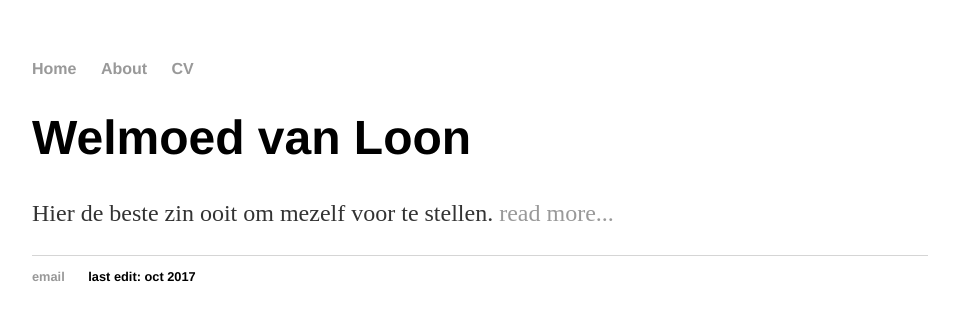
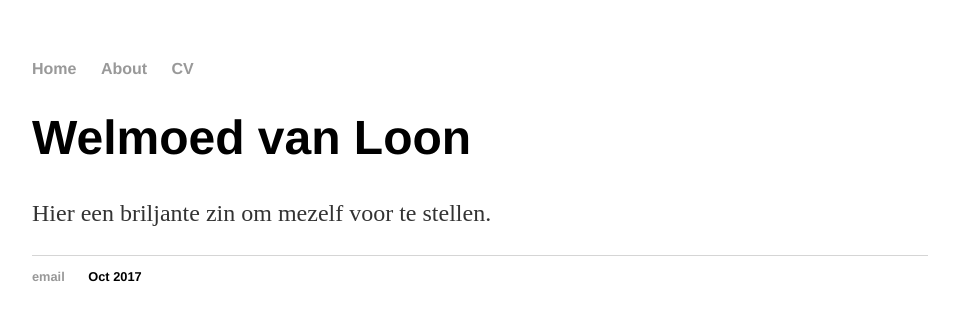
Before and after one commit to welmoedvl/welmoedvl.github.io, a Jekyll site: the page index.html, which Jekyll copies as it is, in a window 1280 px wide. Shown: the top 321 px of the page, without its empty margins (160-1119 px from the left). Built offline with Jekyll 4.4.1, drawn with Linux system fonts in a browser that asks for light colours.

Commit message:
Update index.html

```diff
--- a/index.html
+++ b/index.html
@@ -1,8 +1,32 @@
----
-layout: default
-title: Welmoed van Loon
----
-<div class="blurb">
+<!DOCTYPE html>
+	<html>
+		<head>
+			<title>Welmoed van Loon</title>
+			<!-- link to main stylesheet -->
+			<link rel="stylesheet" type="text/css" href="/css/main.css">
+		</head>
+		<body>
+			<nav>
+	    		<ul>
+	        		<li><a href="/home.html">Home</a></li>
+		        	<li><a href="/about.html">About</a></li>
+	        		<li><a href="/cv.html">CV</a></li>
+	    		</ul>
+			</nav>
+			<div class="container">
+
+			<div class="blurb">
 	<h1>Welmoed van Loon</h1>
-	<p>Hier de beste zin ooit om mezelf voor te stellen. <a href="/about">  read more...</a></p>
+	<p>Hier een briljante zin om mezelf voor te stellen. </p>
 </div><!-- /.blurb -->
+
+
+			</div><!-- /.container -->
+			<footer>
+	    		<ul>
+	        		<li><a href="mailto:welmoed.vanloon@gmail.com">email</a></li>
+	        		<li>Oct 2017</li>
+				</ul>
+			</footer>
+		</body>
+	</html>
```
